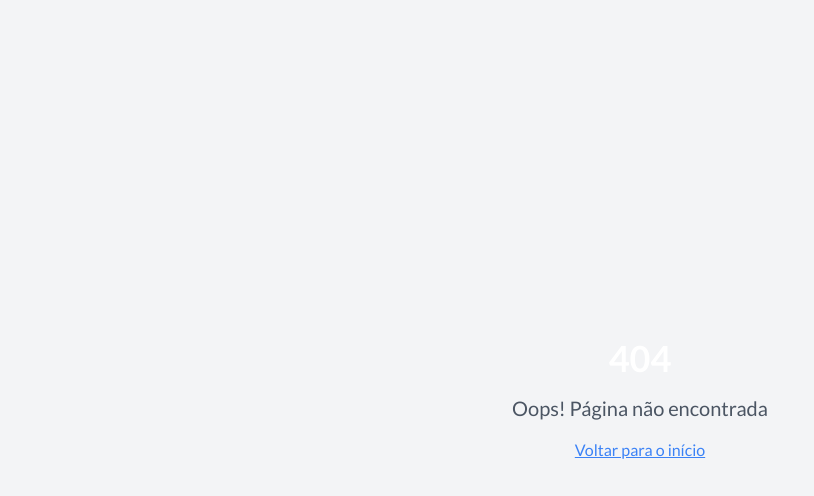
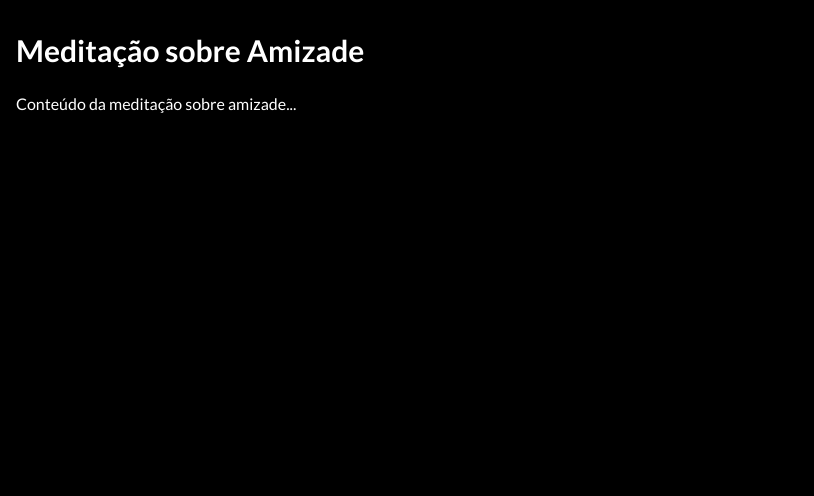
Before and after one commit to rafachrisbr/replica-temperamentum-mirror-58, a React (Vite) app: page /meditacao-amizade in a window 1280 px wide. Before the commit this address had no page. Shown: the top 496 px of the page, without its empty margins (0-814 px from the left). Built offline with nearby package versions, Linux system fonts and the light colour scheme.

Commit message:
Add MeditacaoAmizade route

```diff
--- a/src/App.tsx
+++ b/src/App.tsx
@@ -16,6 +16,7 @@ import Temperamentos from "./pages/Temperamentos";
 import Meditacoes from "./pages/Meditacoes";
 import MeditacaoJoao from "./pages/MeditacaoJoao";
 import MeditacaoTresAmores from "./pages/MeditacaoTresAmores";
+import MeditacaoAmizade from "./pages/MeditacaoAmizade";
 import TestSelection from "./pages/TestSelection";
 import Intelligences from "./pages/Intelligences";
 import IntelligencesResults from "./pages/IntelligencesResults";
@@ -54,6 +55,7 @@ const App = () => (
                     <Route path="/meditacoes" element={<Meditacoes />} />
                     <Route path="/meditacao-joao" element={<MeditacaoJoao />} />
                     <Route path="/meditacao-tres-amores" element={<MeditacaoTresAmores />} />
+                    <Route path="/meditacao-amizade" element={<MeditacaoAmizade />} />
                     <Route path="/testes" element={<TestSelection />} />
                     <Route path="/inteligencias" element={<Intelligences />} />
                     <Route path="/inteligencias-resultados" element={<IntelligencesResults />} />
--- /dev/null
+++ b/src/pages/MeditacaoAmizade.tsx
@@ -0,0 +1,16 @@
+import React from 'react';
+
+const MeditacaoAmizade = () => {
+  return (
+    <div className="container mx-auto px-4 py-8">
+      <h1 className="text-3xl font-bold mb-6">Meditação sobre Amizade</h1>
+      <div className="prose max-w-none">
+        <p className="mb-4">
+          Conteúdo da meditação sobre amizade...
+        </p>
+      </div>
+    </div>
+  );
+};
+
+export default MeditacaoAmizade;
```
